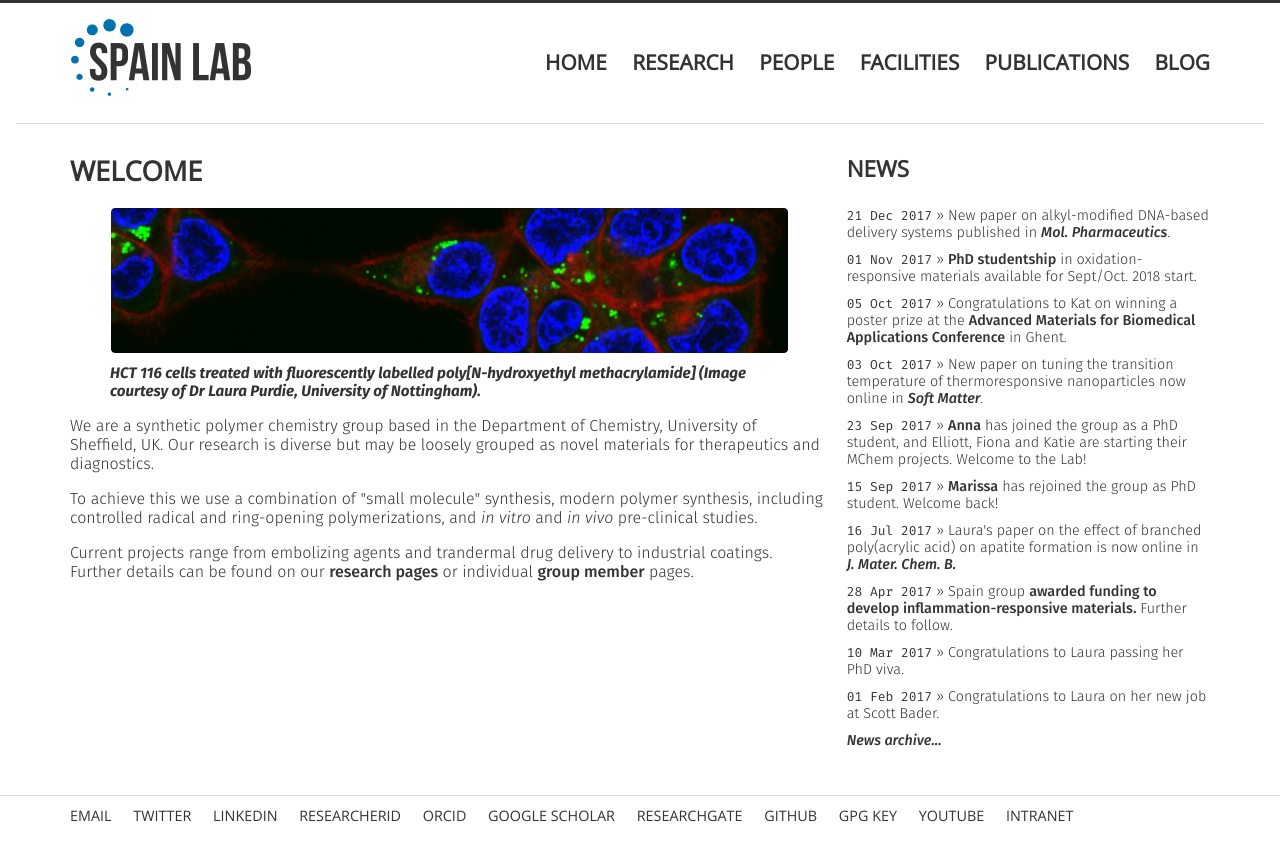
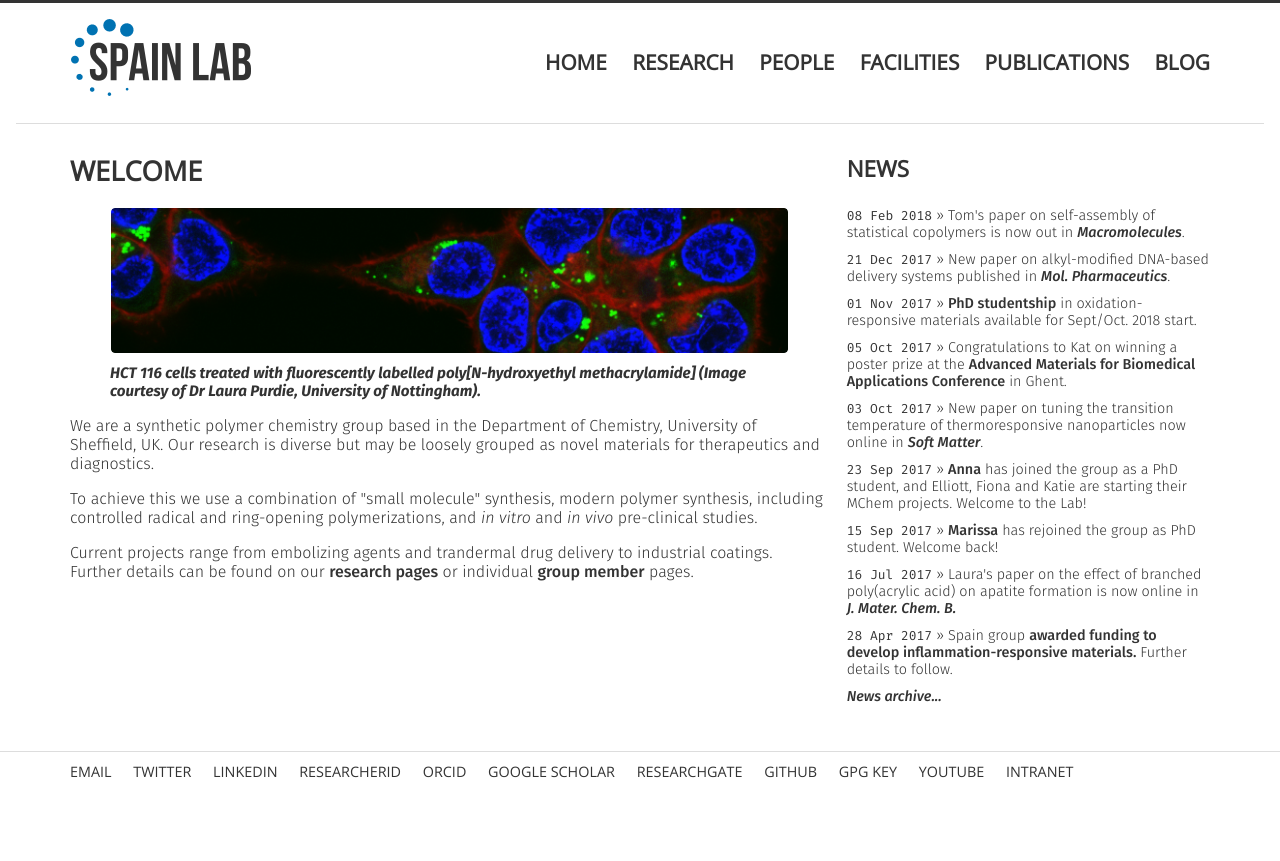
Before and after one commit to sebspain/sebspain.github.io, a Jekyll site: the page index.html, which Jekyll copies as it is, in a window 1280 px wide. Shown: the top 861 px of the page. Built offline with Jekyll 4.4.1, drawn with Linux system fonts in a browser that asks for light colours.

Commit message:
Tom paper

```diff
--- a/index.html
+++ b/index.html
@@ -76,6 +76,7 @@
         <div class="unit w-1-3 center-on-mobiles">
             <h2>News</h2>
               <ul class="news">
+                <li><span>08 Feb 2018</span> &raquo; Tom's paper on self-assembly of statistical copolymers is now out in <a href=http://dx.doi.org/10.1021/acs.macromol.7b02134><em>Macromolecules</em></a>.</li>
                 <li><span>21 Dec 2017</span> &raquo; New paper on alkyl-modified DNA-based delivery systems published in <a href=http://pubs.acs.org/doi/10.1021/acs.molpharmaceut.7b00805><em>Mol. Pharmaceutics</em></a>.</li>
                 <li><span>01 Nov 2017</span> &raquo; <a href="group/join.html" >PhD studentship</a> in oxidation-responsive materials available for Sept/Oct. 2018 start.</li>
                 <li><span>05 Oct 2017</span> &raquo; Congratulations to Kat on winning a poster prize at the <a href="http://www.pbm.ugent.be/?page_id=1901">Advanced Materials for Biomedical Applications Conference</a> in Ghent.</li>
@@ -84,8 +85,6 @@
                 <li><span>15 Sep 2017</span> &raquo; <a href="group/profiles/Marissa_Morales_Moctezuma.html">Marissa</a> has rejoined the group as PhD student. Welcome back!</li>
                 <li><span>16 Jul 2017</span> &raquo; Laura's paper on the effect of branched poly(acrylic acid) on apatite formation is now online in <a href="http://dx.doi.org/10.1039/C7TB00144D"><em>J. Mater. Chem. B.</em></a></li>
                 <li><span>28 Apr 2017</span> &raquo; Spain group <a href="http://gow.epsrc.ac.uk/NGBOViewGrant.aspx?GrantRef=EP/P027989/1">awarded funding to develop inflammation-responsive materials.</a> Further details to follow.</li>
-                <li><span>10 Mar 2017</span> &raquo; Congratulations to Laura passing her PhD viva.</li>
-                <li><span>01 Feb 2017</span> &raquo; Congratulations to Laura on her new job at Scott Bader.</li>
                 <li><a href="news_archive.html"><em>News archive...</em></a></li>
             </ul>
         </div>
--- a/news_archive.html
+++ b/news_archive.html
@@ -57,6 +57,7 @@
 
             <h1>News Archive</h1>
               <ul class="news">
+                <li><span>08 Feb 2018</span> &raquo; Tom's paper on self-assembly of statistical copolymers is now out in <a href=http://dx.doi.org/10.1021/acs.macromol.7b02134><em>Macromolecules</em></a>.</li>
                 <li><span>21 Dec 2017</span> &raquo; New paper on alkyl-modified DNA-based delivery systems published in <a href=http://pubs.acs.org/doi/10.1021/acs.molpharmaceut.7b00805><em>Mol. Pharmaceutics</em></a>.</li>
                 <li><span>01 Nov 2017</span> &raquo; <a href="group/join.html" >PhD studentship</a> in oxidation-responsive materials available for Sept/Oct. 2018 start.</li>
                 <li><span>05 Oct 2017</span> &raquo; Congratulations to Kat on winning a poster prize at the <a href="http://www.pbm.ugent.be/?page_id=1901">Advanced Materials for Biomedical Applications Conference</a> in Ghent.</li>
```
